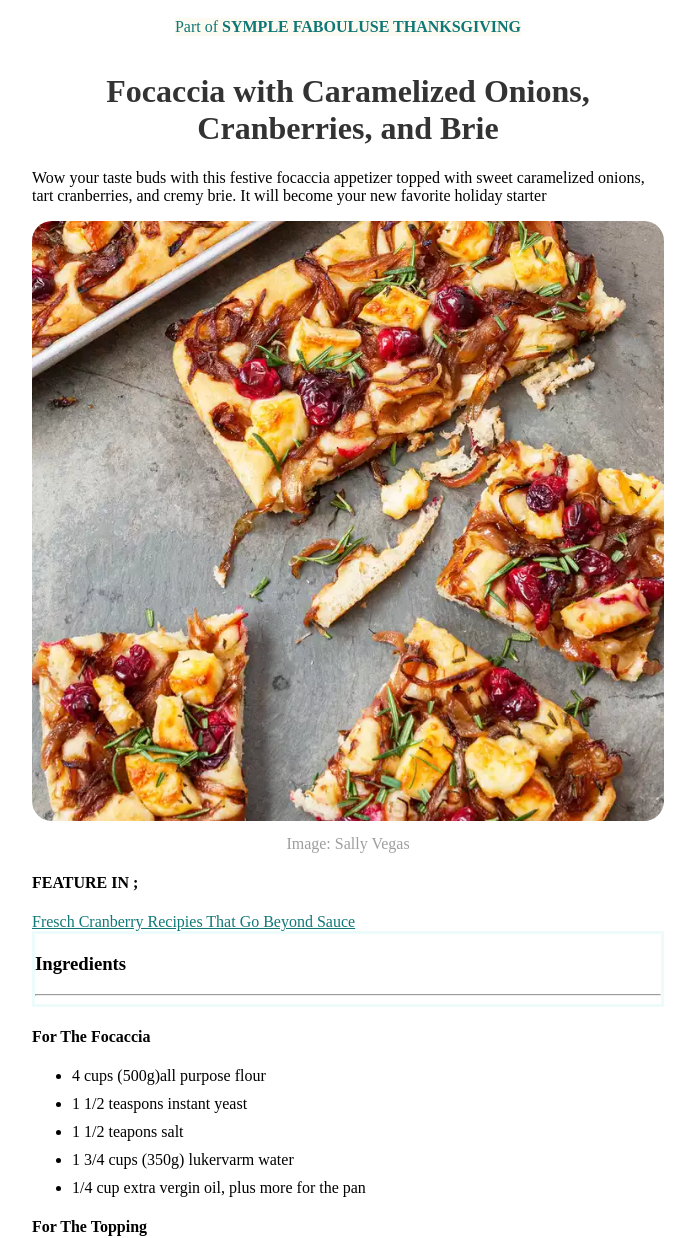
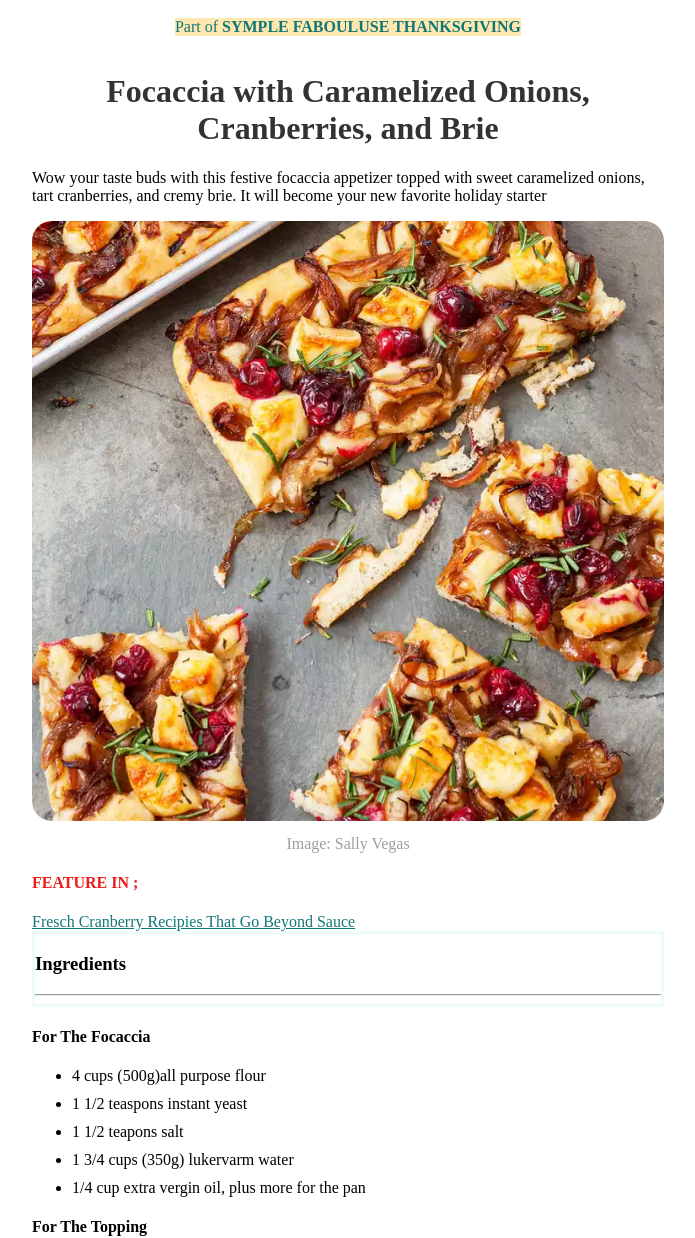
Before and after one commit to Massimoq90/m.epicode, a plain HTML site: page M1/Index.html in a window 1280 px wide. Shown: the part 71-1309 px from the top of the page, without its empty margins (292-987 px from the left). Drawn offline with Linux system fonts and the light colour scheme.

```diff
--- a/M1/Index.html
+++ b/M1/Index.html
@@ -12,7 +12,7 @@
              <img class="logo " src="asset/logo.png" alt="Logo sito web"</div>
         <div class="subtitle ">
 
-            <p>Part of <strong>SYMPLE FABOULUSE THANKSGIVING</strong> </p>
+            <p style="background-color: #fee8af ">Part of <strong>SYMPLE FABOULUSE THANKSGIVING</strong> </p>
         </div>
     </nav>
     <main>
@@ -30,7 +30,7 @@
         </figure>
 
         <div class="link.image">
-            <h4> FEATURE IN ;</h4>
+            <h4 style=" color: rgb(235, 28, 28);"> FEATURE IN ;</h4>
             <a href="#">Fresch Cranberry Recipies That Go Beyond Sauce</a>
         </div>
 
```
